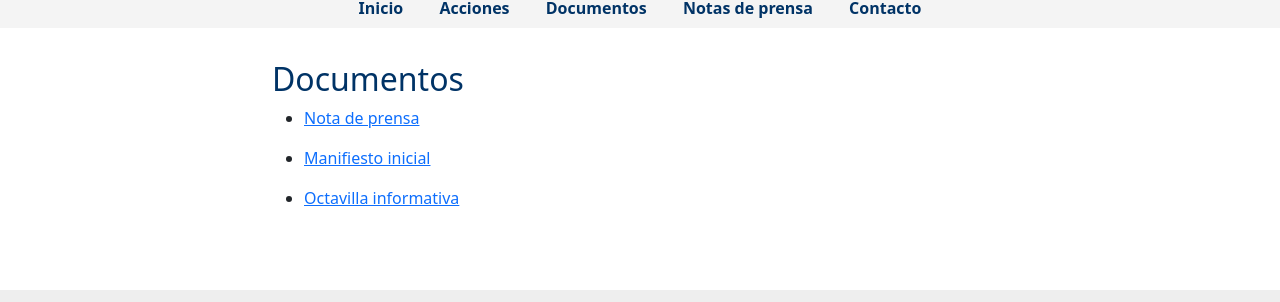
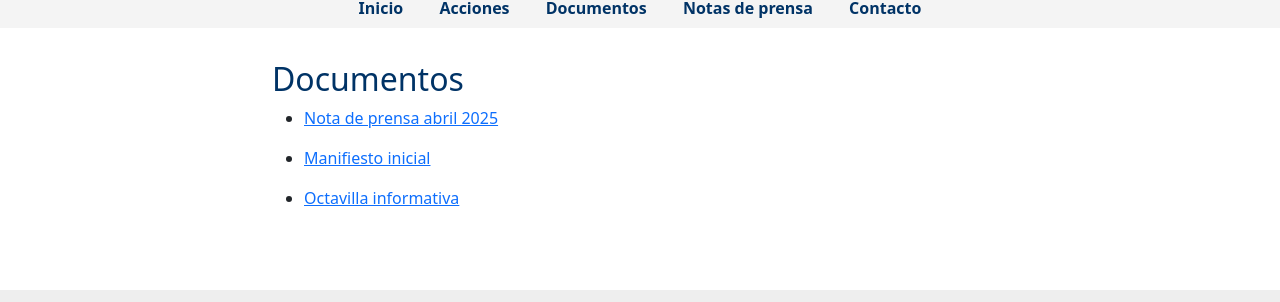
Before and after one commit to cpaduma/cpaduma.github.io, a Jekyll site: the page built from documentos.html, in a window 1280 px wide. Shown: the part 194-496 px from the top of the page. Built offline with Jekyll 4.4.1, drawn with Linux system fonts in a browser that asks for light colours.

Commit message:
Update documentos.html

```diff
--- a/documentos.html
+++ b/documentos.html
@@ -6,7 +6,7 @@ title: Inicio
   <section id="documentos">
     <h2>Documentos</h2>
     <ul>
-      <li><a href="doc/Nota de prensa.pdf" target="_blank">Nota de prensa</a></li>
+      <li><a href="doc/Nota de prensa.pdf" target="_blank">Nota de prensa abril 2025</a></li>
     </ul>
     <ul>
       <li><a href="doc/ComunicadoCPAD.pdf" target="_blank">Manifiesto inicial</a></li>
```
